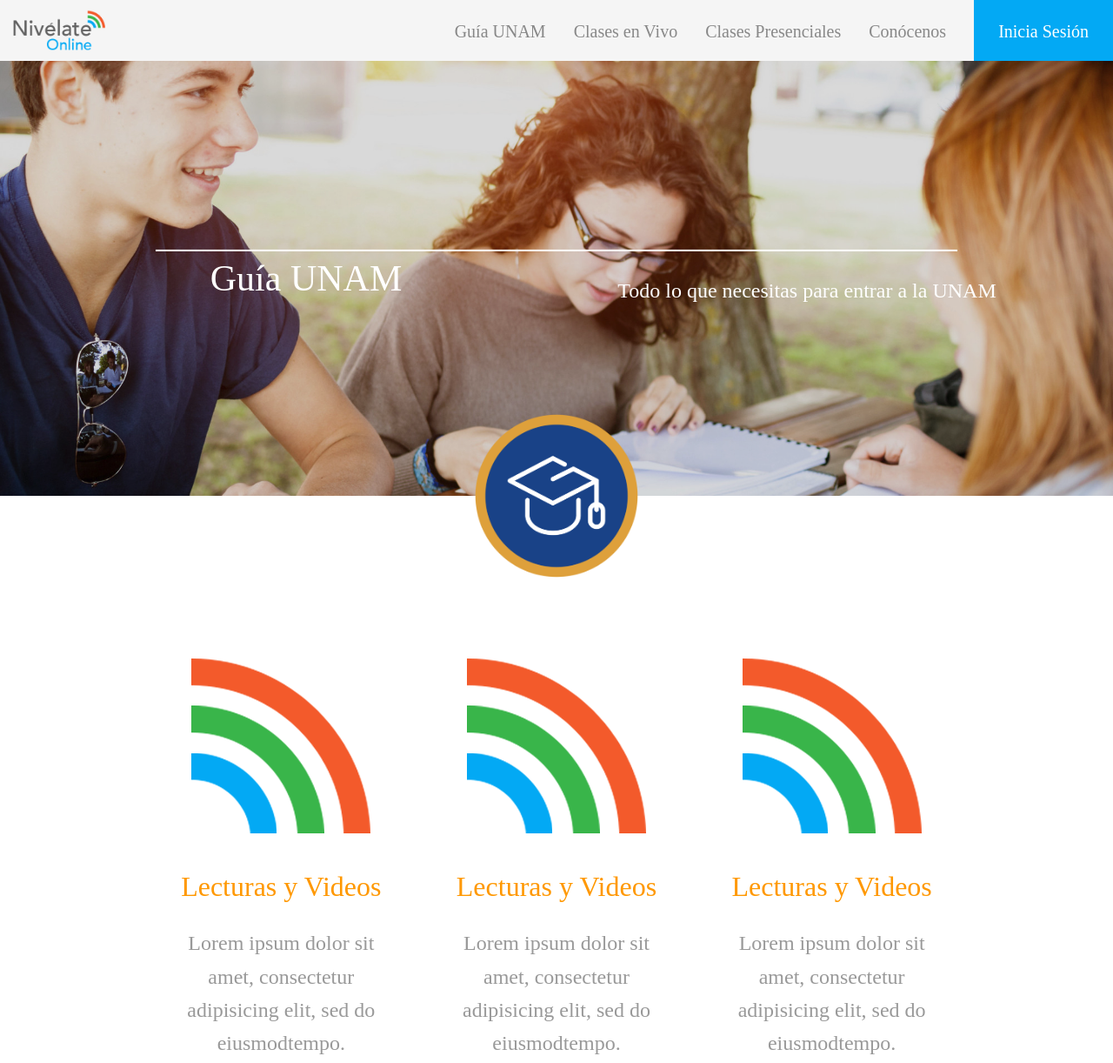
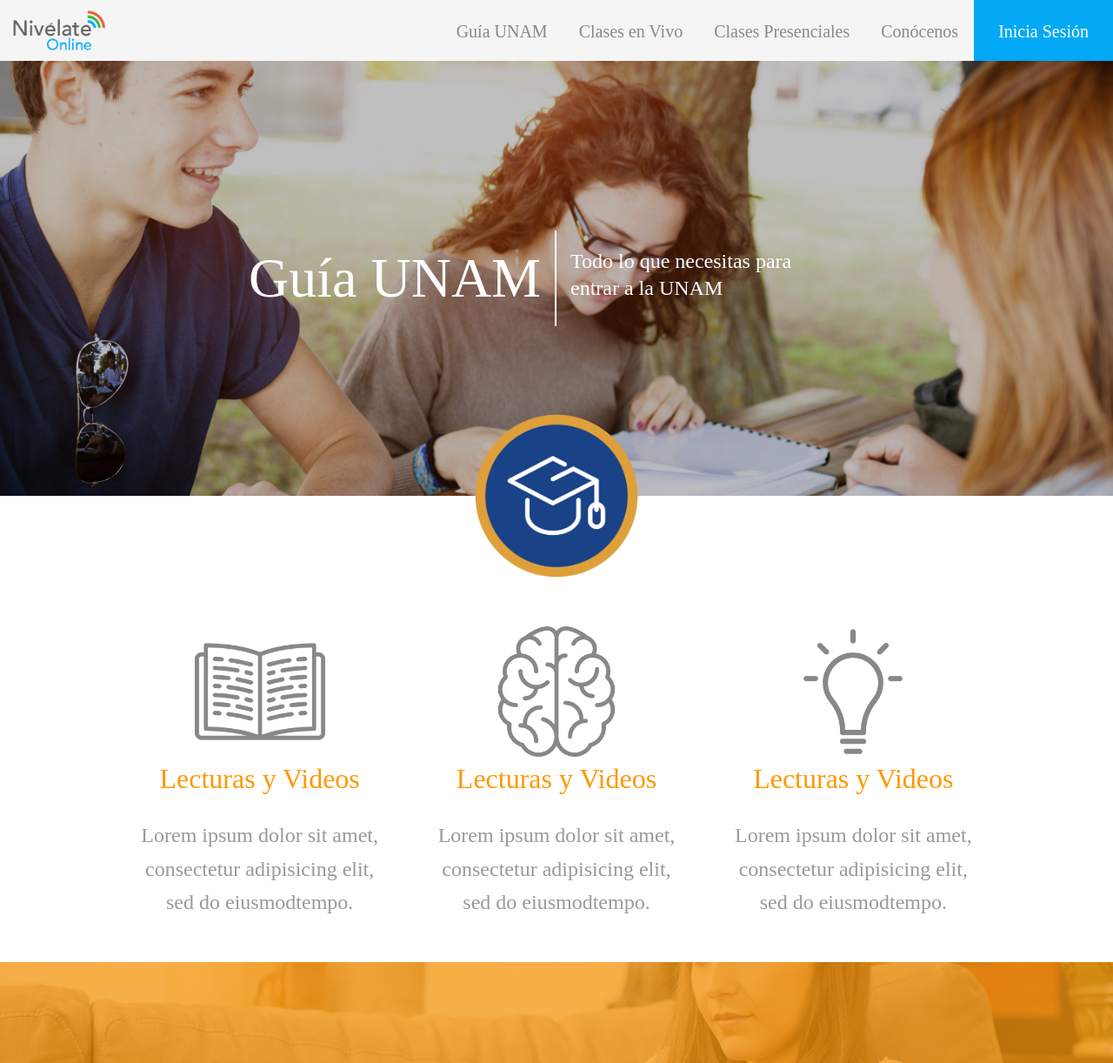
Before and after one commit to MacNPro/PaginaWeb-NOL, a plain HTML site: page guiaunam.html in a window 1280 px wide. Shown: the top 1222 px of the page at 87% size. Drawn offline with nearby package versions, Linux system fonts and the light colour scheme; a web font is replaced by a local one.

Commit message:
Guia UNAM Page Mid

```diff
--- a/guiaunam.css
+++ b/guiaunam.css
@@ -2,6 +2,11 @@ body, html{
 	padding: 0;
 	margin: 0;
 	font-family: Avenir, Muli;
+}
+
+a:hover{
+	text-decoration: none;
+	color: #03A9F4;
 }
 
 .fix{
@@ -58,12 +63,13 @@ body, html{
 .nav-item{
 	width: auto;
 	float: right;
-	margin-right: 32px;
+	height: 70px;
+	padding: 0 18px;
 }
 
 .nav-text{
 	color: #888;
-	margin-top: 25px;
+	margin-top: 22px;
 	font-size: 20px;
 	font-weight: 100;
 }
@@ -91,16 +97,29 @@ body, html{
 }
 
 .nav-item-inicia{
-	width: auto;
 	height: 70px;
 	float: right;
 	padding: 0 28px;
 	background-color: #03A9F4;
 }
 
+a:hover.nav-item-inicia{
+	height: 70px;
+	float: right;
+	padding: 0 28px;
+	background-color: #FF9800;
+}
+
+a:hover.nav-text-inicia{
+	color: #FFF;
+	padding-top: 22px;
+	font-size: 20px;
+	font-weight: 100;
+}
+
 .nav-text-inicia{
 	color: #FFF;
-	margin-top: 25px;
+	padding-top: 22px;
 	font-size: 20px;
 	font-weight: 100;
 }
@@ -120,7 +139,7 @@ body, html{
 	position: absolute;
 	height: 500px;
 	width: 100%;
-	background-color: rgba(0,0,0,0.15);
+	background-color: rgba(0,0,0,0.25);
 }
 
 .cover-title{
@@ -135,6 +154,7 @@ body, html{
 	text-align: center;
 	width: 100%;
 	line-height: 130%;
+	font-weight: 300;
 }
 
 .cover-container{
@@ -163,7 +183,7 @@ body, html{
 
 .max{
 	margin-top: 150px;
-	max-width: 950px;
+	max-width: 1024px;
 }
 
 .titulo{
@@ -174,6 +194,7 @@ body, html{
 	text-align: center;
 	margin-bottom: 20px;
 	line-height: 160%;
+	font-weight: 300;
 }
 
 .texto{
@@ -183,6 +204,7 @@ body, html{
 	text-align: center;
 	margin: 0 5%;
 	line-height: 160%;
+	font-weight: 300;
 }
 
 .naranja{
@@ -213,6 +235,15 @@ body, html{
 	color: #FFF;
 }
 
+.col-img{
+	width: 150px;
+	height: 150px;
+}
+
+.divisionD{
+	display: none;
+}
+
 /* Small devices (tablets, 768px and up) */
 @media screen and (min-width: 768px) {
 
@@ -220,6 +251,31 @@ body, html{
 
 /* Medium devices (desktops, 992px and up) */
 @media screen and (min-width: 998px) {
+
+	.border-cover{
+		border-right: solid 2px #fff;
+	}
+
+	.division{
+		display: none;
+	}
+
+	.cover-text{
+		margin-left: 16px;
+		float: left;
+		width: auto;
+		position: relative;
+		text-align: left;
+	}
+
+	.cover-title{
+		font-size:64px;
+		margin-right: 16px;
+		float: right;
+		width: auto;
+		position: relative;
+		font-weight: 300;
+	}
 
 	.mobileMenu{
 		display: none;
--- a/guiaunam.html
+++ b/guiaunam.html
@@ -8,11 +8,28 @@
 	<link rel="stylesheet" type="text/css" href="guiaunam.css">
     <link rel="stylesheet" href="responsive-nav.css">
 	<title>Guía UNAM</title>
+	<link rel="apple-touch-icon" sizes="57x57" href="/apple-icon-57x57.png">
+    <link rel="apple-touch-icon" sizes="60x60" href="/apple-icon-60x60.png">
+    <link rel="apple-touch-icon" sizes="72x72" href="/apple-icon-72x72.png">
+    <link rel="apple-touch-icon" sizes="76x76" href="/apple-icon-76x76.png">
+    <link rel="apple-touch-icon" sizes="114x114" href="/apple-icon-114x114.png">
+    <link rel="apple-touch-icon" sizes="120x120" href="/apple-icon-120x120.png">
+    <link rel="apple-touch-icon" sizes="144x144" href="/apple-icon-144x144.png">
+    <link rel="apple-touch-icon" sizes="152x152" href="/apple-icon-152x152.png">
+    <link rel="apple-touch-icon" sizes="180x180" href="/apple-icon-180x180.png">
+    <link rel="icon" type="image/png" sizes="192x192"  href="/android-icon-192x192.png">
+    <link rel="icon" type="image/png" sizes="32x32" href="/favicon-32x32.png">
+    <link rel="icon" type="image/png" sizes="96x96" href="/favicon-96x96.png">
+    <link rel="icon" type="image/png" sizes="16x16" href="/favicon-16x16.png">
+    <link rel="manifest" href="/manifest.json">
+    <meta name="msapplication-TileColor" content="#ffffff">
+    <meta name="msapplication-TileImage" content="/ms-icon-144x144.png">
+    <meta name="theme-color" content="#ffffff">
 </head>
 <body>
-<div class="mobileMenu">
+	<div class="mobileMenu">
         <img src="img/menu.png" class="img-responsive menu-mobile-nav" onclick="nav.toggle();">
-		<img src="img/logo.png" class="img-responsive logo-mobile-nav">
+		<a href="index.html"><img src="img/logo.png" class="img-responsive logo-mobile-nav"></a>
         <nav class="nav-collapse">
           <ul>
             <li class="nav-item-m"><a href="#" class="nav-text-m">Guía UNAM</a></li>
@@ -25,26 +42,26 @@
 	</div>
 	<div class="row desktopMenu fix">
         <div class="logo-div">
-            <img src="img/logo.png" class="img-responsive logo-nav">
+            <a href="index.html"><img src="img/logo.png" class="img-responsive logo-nav"></a>
         </div>
         <div class="menu-items-div">
-            <div class="nav-item-inicia"><h1 class="nav-text-inicia">Inicia Sesión</h1></div>
-        	<div class="nav-item"><h1 class="nav-text">Conócenos</h1></div>
-            <div class="nav-item"><h1 class="nav-text">Clases Presenciales</h1></div>
-            <div class="nav-item"><h1 class="nav-text">Clases en Vivo</h1></div>
-            <div class="nav-item"><h1 class="nav-text">Guía UNAM</h1></div>
+            <a href="guiaunam.html"class="nav-item-inicia nav-text-inicia">Inicia Sesión</a>
+        	<a href="guiaunam.html"class="nav-item nav-text">Conócenos</a>
+            <a href="guiaunam.html"class="nav-item nav-text">Clases Presenciales</a>
+            <a href="guiaunam.html"class="nav-item nav-text">Clases en Vivo</a>
+            <a href="guiaunam.html" class="nav-item nav-text">Guía UNAM</a>
         </div>
 	</div>
 	<div class="container-fluid">
 		<div class="row cover-div">
 			<div class="col-lg-12 black-div">
 				<div class="cover-container">
-					<div class="col-md-6 fix">
+					<div class="col-md-6 fix border-cover">
 						<h1 class="cover-title wt">Guía UNAM</h1>
 					</div>
 					<div class="division"></div>
 					<div class="col-md-6 fix">
-						<h1 class="cover-text wt">Todo lo que necesitas para entrar a la UNAM</h1>
+						<h1 class="cover-text wt">Todo lo que necesitas para </br>entrar a la UNAM</h1>
 					</div>
 				</div>
 			</div>
@@ -56,17 +73,17 @@
 	<div class="row fix">
 		<div class="max center-block">
 			<div class="col-md-4 block-div">
-				<img src="img/waves.png" class="img-relative center-block">
+				<img src="img/libro.png" class="img-relative center-block col-img">
 				<h1 class="titulo naranja">Lecturas y Videos</h1>
 				<h1 class="texto">Lorem ipsum dolor sit amet, consectetur adipisicing elit, sed do eiusmodtempo.</h1>
 			</div>
 			<div class="col-md-4 block-div">
-				<img src="img/waves.png" class="img-relative center-block">
+				<img src="img/cerebro.png" class="img-relative center-block col-img">
 				<h1 class="titulo naranja">Lecturas y Videos</h1>
 				<h1 class="texto">Lorem ipsum dolor sit amet, consectetur adipisicing elit, sed do eiusmodtempo.</h1>
 			</div>
 			<div class="col-md-4 block-div">
-				<img src="img/waves.png" class="img-relative center-block">
+				<img src="img/foco.png" class="img-relative center-block col-img">
 				<h1 class="titulo naranja">Lecturas y Videos</h1>
 				<h1 class="texto">Lorem ipsum dolor sit amet, consectetur adipisicing elit, sed do eiusmodtempo.</h1>
 			</div>
--- a/index.css
+++ b/index.css
@@ -16,14 +16,14 @@ a:hover{
 .mobileMenu{
 	position: relative;
 	display: block;
-	background-color: #f5f5f5;
+	background-color: #fff;
 }
 
 .desktopMenu{
 	display: none;
 	height: 70px;
 	width: 100%;
-	background-color: #f5f5f5;
+	background-color: #fff;
 }
 
 video#bgvid {
@@ -49,6 +49,12 @@ video#bgvid {
 
 .cover-fix{
 	margin-bottom: -6px;
+}
+
+.menu-items-div{
+	height: 70px;
+	position: relative;
+	float: right;
 }
 
 .menu-mobile-nav{
@@ -112,6 +118,7 @@ video#bgvid {
 	color: #FFF;
 	font-weight: 100;
 	margin-bottom: 35px;
+	line-height: 130%;
 }
 
 .cover-btn{
@@ -140,12 +147,13 @@ video#bgvid {
 .nav-item{
 	width: auto;
 	float: right;
-	margin-right: 32px;
+	height: 70px;
+	padding: 0 18px;
 }
 
 .nav-text{
 	color: #888;
-	margin-top: 25px;
+	margin-top: 22px;
 	font-size: 20px;
 	font-weight: 100;
 }
@@ -173,16 +181,29 @@ video#bgvid {
 }
 
 .nav-item-inicia{
-	width: auto;
 	height: 70px;
 	float: right;
 	padding: 0 28px;
 	background-color: #03A9F4;
 }
 
+a:hover.nav-item-inicia{
+	height: 70px;
+	float: right;
+	padding: 0 28px;
+	background-color: #FF9800;
+}
+
+a:hover.nav-text-inicia{
+	color: #FFF;
+	padding-top: 22px;
+	font-size: 20px;
+	font-weight: 100;
+}
+
 .nav-text-inicia{
 	color: #FFF;
-	margin-top: 25px;
+	padding-top: 22px;
 	font-size: 20px;
 	font-weight: 100;
 }
```
Also changed, not shown: index.html (+7 -7 lines), img/cerebro.png (added), img/foco.png (added), img/libro.png (added), 1 other file.
